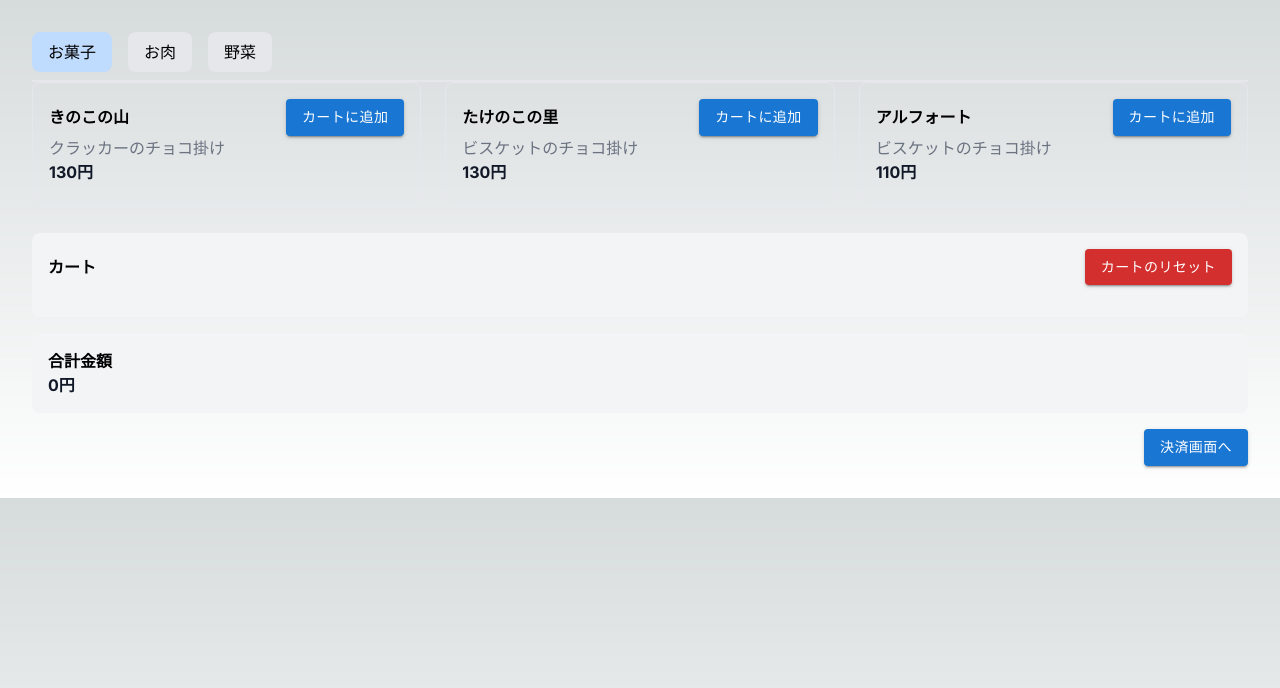
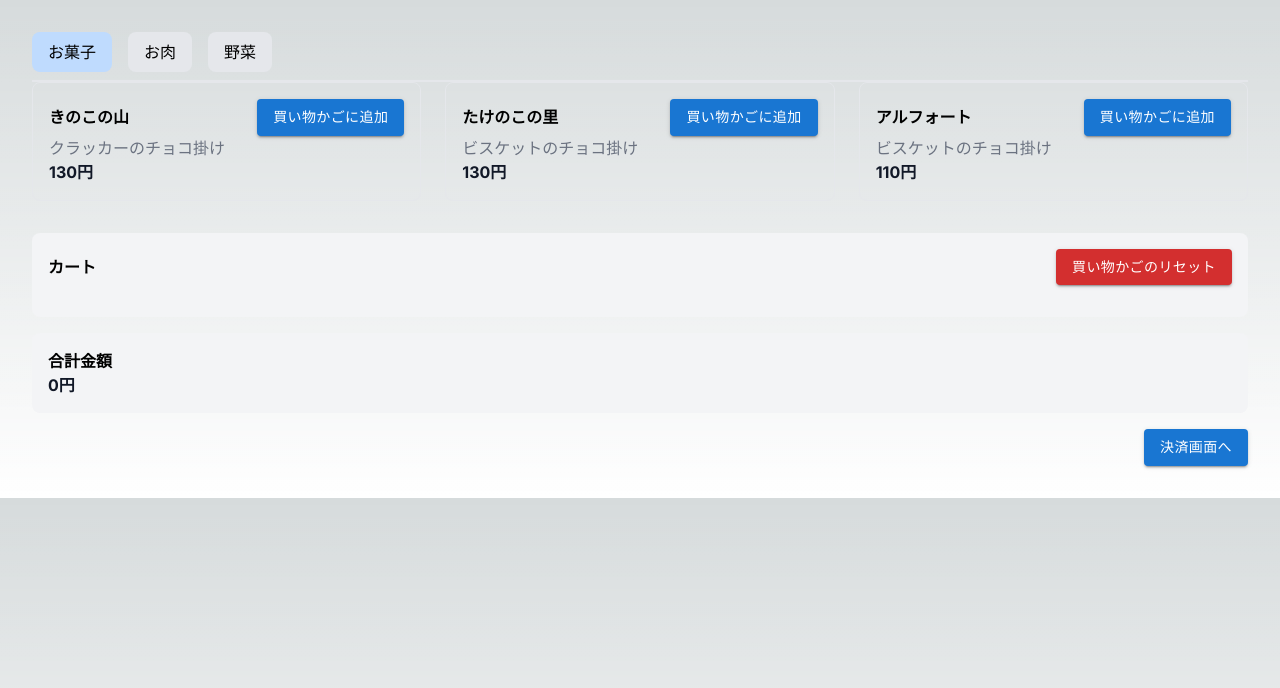
Before and after one commit to SeiyaMaruyama/self-checkout, a Next.js app: page /select in a window 1280 px wide. Shown: the top 688 px of the page. Built offline with nearby package versions, Linux system fonts and the light colour scheme.

Commit message:
「カート」⇒「買い物かご」

```diff
--- a/app/select/page.tsx
+++ b/app/select/page.tsx
@@ -143,7 +143,7 @@
                   variant="contained"
                   onClick={() => addToCart({ name: "きのこの山", price: 130 })}
                 >
-                  カートに追加
+                  買い物かごに追加
                 </Button>
               </div>
               <p className="text-gray-500 dark:text-gray-400">
@@ -160,7 +160,7 @@
                     addToCart({ name: "たけのこの里", price: 130 })
                   }
                 >
-                  カートに追加
+                  買い物かごに追加
                 </Button>
               </div>
               <p className="text-gray-500 dark:text-gray-400">
@@ -177,7 +177,7 @@
                     addToCart({ name: "アルフォート", price: 110 })
                   }
                 >
-                  カートに追加
+                  買い物かごに追加
                 </Button>
               </div>
               <p className="text-gray-500 dark:text-gray-400">
@@ -196,7 +196,7 @@
                   variant="contained"
                   onClick={() => addToCart({ name: "牛バラ肉", price: 200 })}
                 >
-                  カートに追加
+                  買い物かごに追加
                 </Button>
               </div>
               <p className="text-gray-500 dark:text-gray-400">牛のバラ肉</p>
@@ -211,7 +211,7 @@
                     addToCart({ name: "豚こま切れ肉", price: 180 })
                   }
                 >
-                  カートに追加
+                  買い物かごに追加
                 </Button>
               </div>
               <p className="text-gray-500 dark:text-gray-400">豚のこま切れ肉</p>
@@ -224,7 +224,7 @@
                   variant="contained"
                   onClick={() => addToCart({ name: "手羽先", price: 130 })}
                 >
-                  カートに追加
+                  買い物かごに追加
                 </Button>
               </div>
               <p className="text-gray-500 dark:text-gray-400">鶏の手羽先</p>
@@ -241,7 +241,7 @@
                   variant="contained"
                   onClick={() => addToCart({ name: "レタス", price: 110 })}
                 >
-                  カートに追加
+                  買い物かごに追加
                 </Button>
               </div>
               <p className="text-gray-500 dark:text-gray-400">
@@ -256,7 +256,7 @@
                   variant="contained"
                   onClick={() => addToCart({ name: "トマト", price: 140 })}
                 >
-                  カートに追加
+                  買い物かごに追加
                 </Button>
               </div>
               <p className="text-gray-500 dark:text-gray-400">新鮮なトマト</p>
@@ -269,7 +269,7 @@
                   variant="contained"
                   onClick={() => addToCart({ name: "かぼちゃ", price: 200 })}
                 >
-                  カートに追加
+                  買い物かごに追加
                 </Button>
               </div>
               <p className="text-gray-500 dark:text-gray-400">冬至に食べよう</p>
@@ -283,7 +283,7 @@
           <div className="flex items-center justify-between">
             <h2 className="font-semibold">カート</h2>
             <Button variant="contained" color="error" onClick={resetCart}>
-              カートのリセット
+              買い物かごのリセット
             </Button>
           </div>
           {/*
--- a/app/tutorial/page.tsx
+++ b/app/tutorial/page.tsx
@@ -16,7 +16,7 @@
           商品の種類(今回は「お菓子」「お肉」「野菜」)を画面上部にあるボタンから選択
         </li>
         <li className="bg-gray-200 dark:bg-gray-800 p-4 rounded">
-          欲しい商品は「カートに追加」ボタンで追加
+          欲しい商品は「買い物かごに追加」ボタンで追加
         </li>
         <li className="bg-gray-200 dark:bg-gray-800 p-4 rounded">
           カート内の商品のうち、数を減らしたいものは「数量を減らす」ボタンで減らす
```
